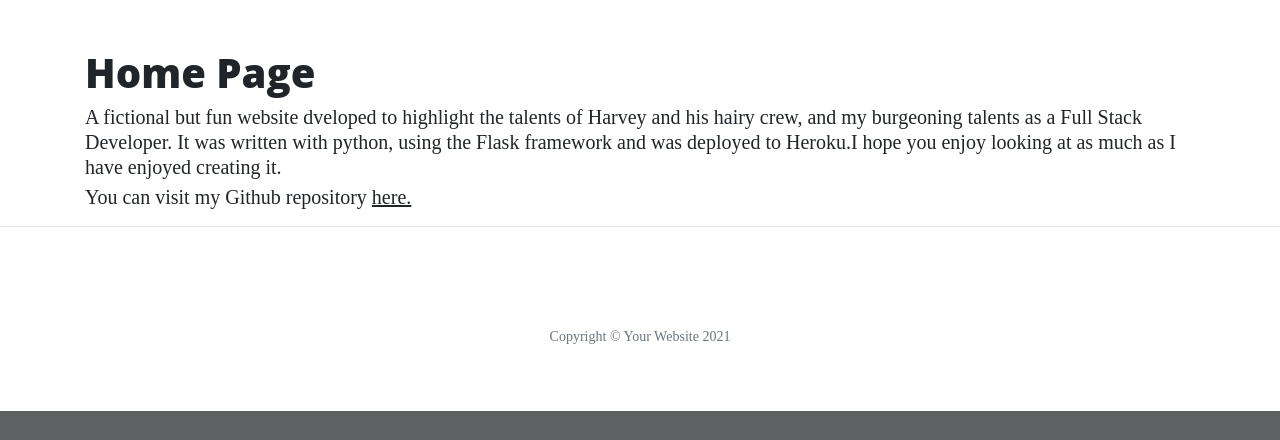
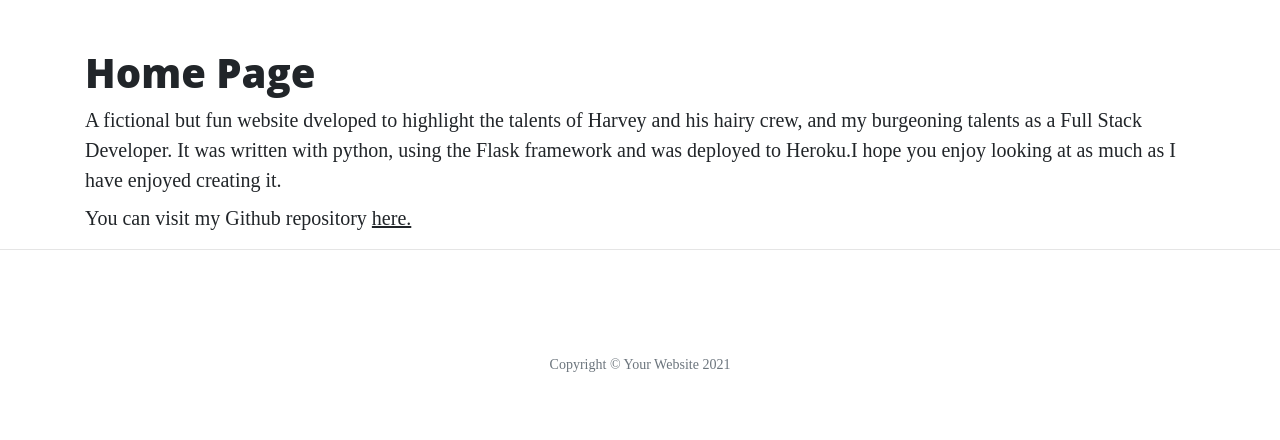
Before and after one commit to ConacBreslin/half_marathons_withflask, a Flask app: page / in a window 1280 px wide. Shown: the part 533-973 px from the top of the page. Before the commit the page ends 944 px from the top, so only its background shows below. Run offline with Flask 2, Linux system fonts and the light colour scheme; some libraries are stand-ins or nearby versions.

Commit message:
tinkering with paragraphs

```diff
--- a/static/css/style.css
+++ b/static/css/style.css
@@ -7,6 +7,6 @@ margin-bottom: 1px;
 }*/
 
 p {
-    line-height: 1.25;
-    margin: 5px 0;
+    line-height: 1.5;
+    margin: 8px 0;
 }
```
